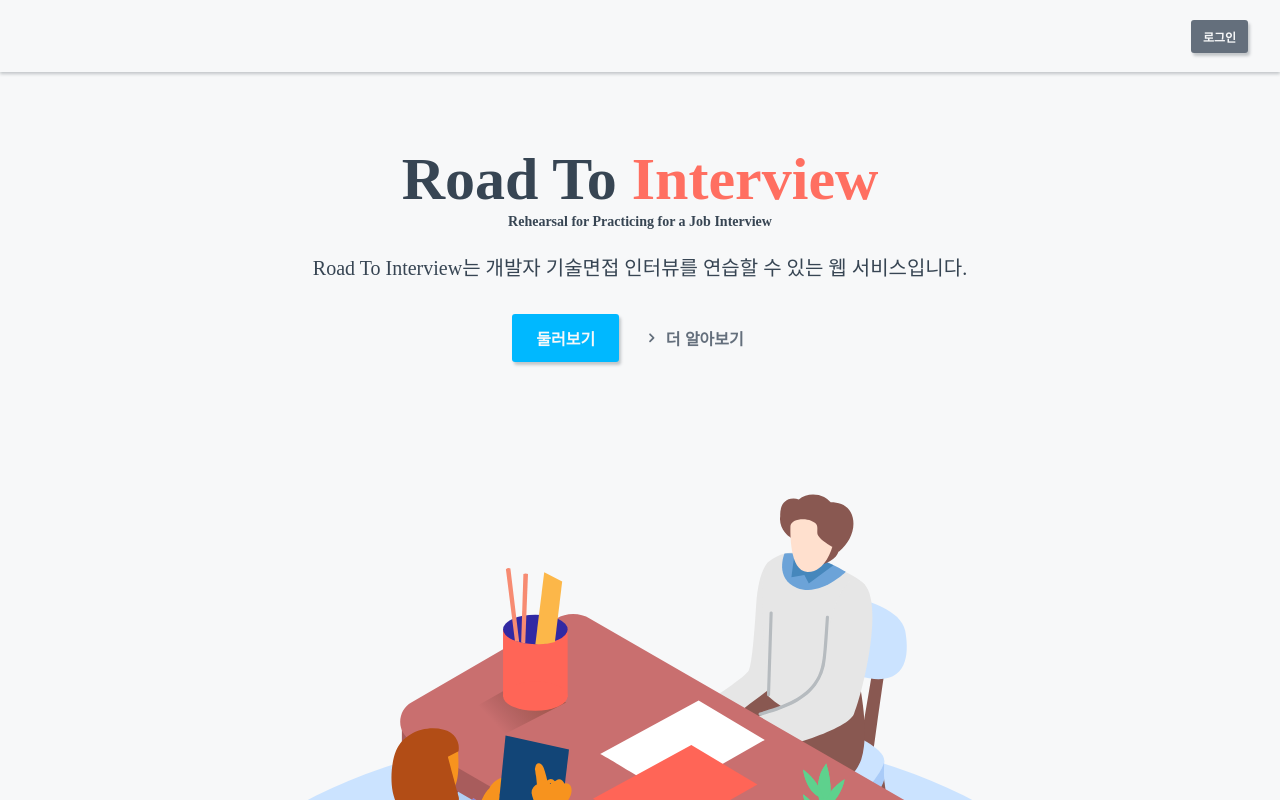
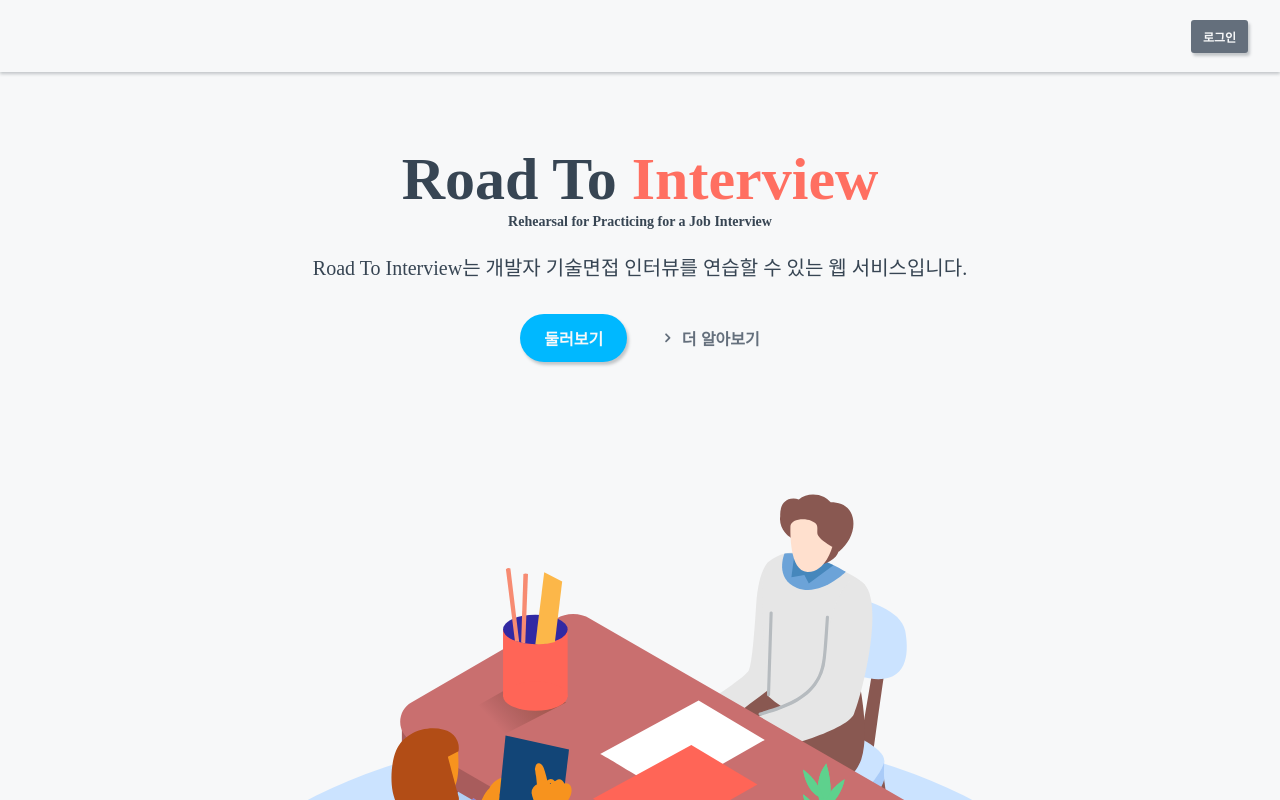
Before and after one commit to codestates/road-to-interview, a React (Create React App) app in the folder client/: page / in a window 1280 px wide. Built offline with nearby package versions, Linux system fonts and the light colour scheme; no server answers.

Commit message:
improve: Button 컴포넌트 스타일 속성 추가 및 수정 - round

```diff
--- a/client/src/components/elements/Button.jsx
+++ b/client/src/components/elements/Button.jsx
@@ -137,6 +137,14 @@ const variation = (props, theme) => {
       align-items: center;
       justify-content: center;
     `}
+    ${props.text &&
+    css`
+      padding: 0px;
+    `}
+    ${props.round &&
+    css`
+      border-radius: 100px;
+    `}
     ${props.loading && css``}
   `;
   return css`
--- a/client/src/pages/Landing.jsx
+++ b/client/src/pages/Landing.jsx
@@ -22,7 +22,7 @@ export default function Landing() {
           <Caption>Rehearsal for Practicing for a Job Interview</Caption>
           <SubTitle>Road To Interview는 개발자 기술면접 인터뷰를 연습할 수 있는 웹 서비스입니다.</SubTitle>
           <Links>
-            <Button primary onClick={() => history.push('/list')}>
+            <Button round primary onClick={() => history.push('/list')}>
               둘러보기
             </Button>
             <Button text tertiary icon={Chv}>
@@ -59,7 +59,7 @@ export default function Landing() {
             <Share />
           </Illustration>
           <SectionTitle>공유하기</SectionTitle>
-          <Text>자신만의 인터뷰 질문 목록과 답변을 다른 사람들과 공유할 수 있습니다!</Text>
+          <Text>인터뷰 질문 목록과 답변을 다른 사람들과 공유할 수 있습니다!</Text>
         </Section>
       </Sections>
     </Layout>
@@ -99,6 +99,10 @@ const Links = styled.div`
   justify-content: center;
   align-items: center;
   margin: ${spacing[7]} 0;
+
+  & > *:first-child {
+    margin-right: 2rem;
+  }
 `;
 
 // * Illustration
```
